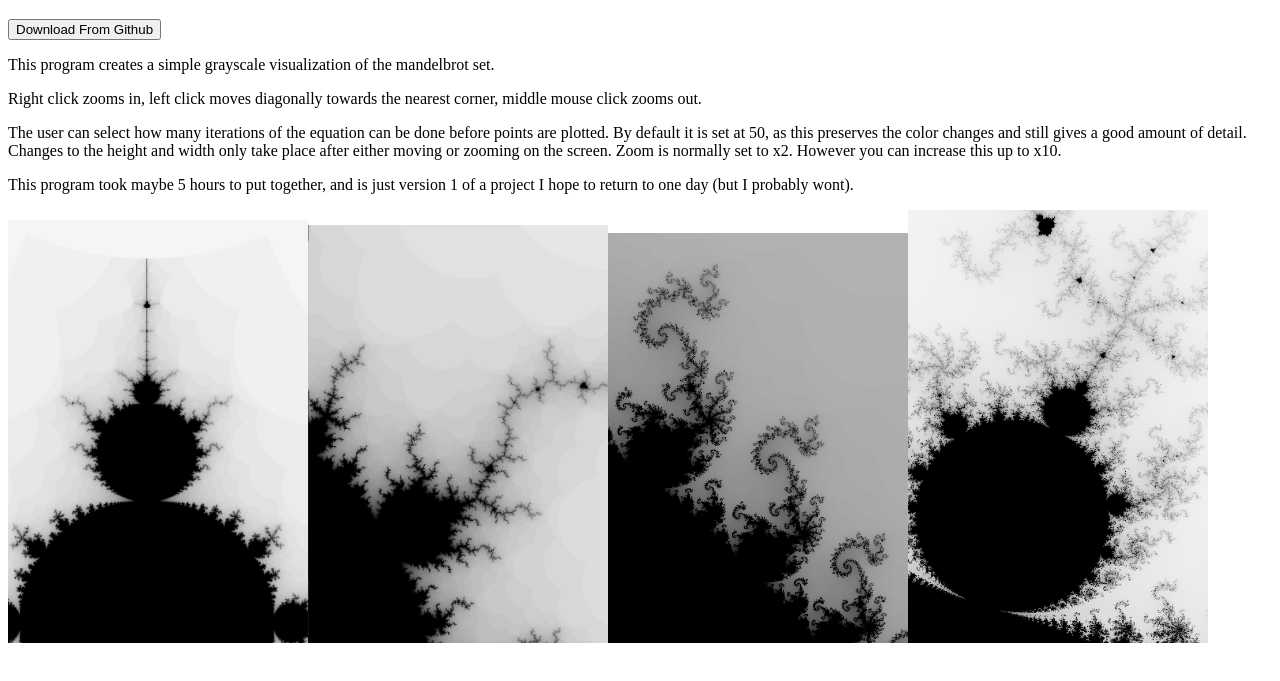
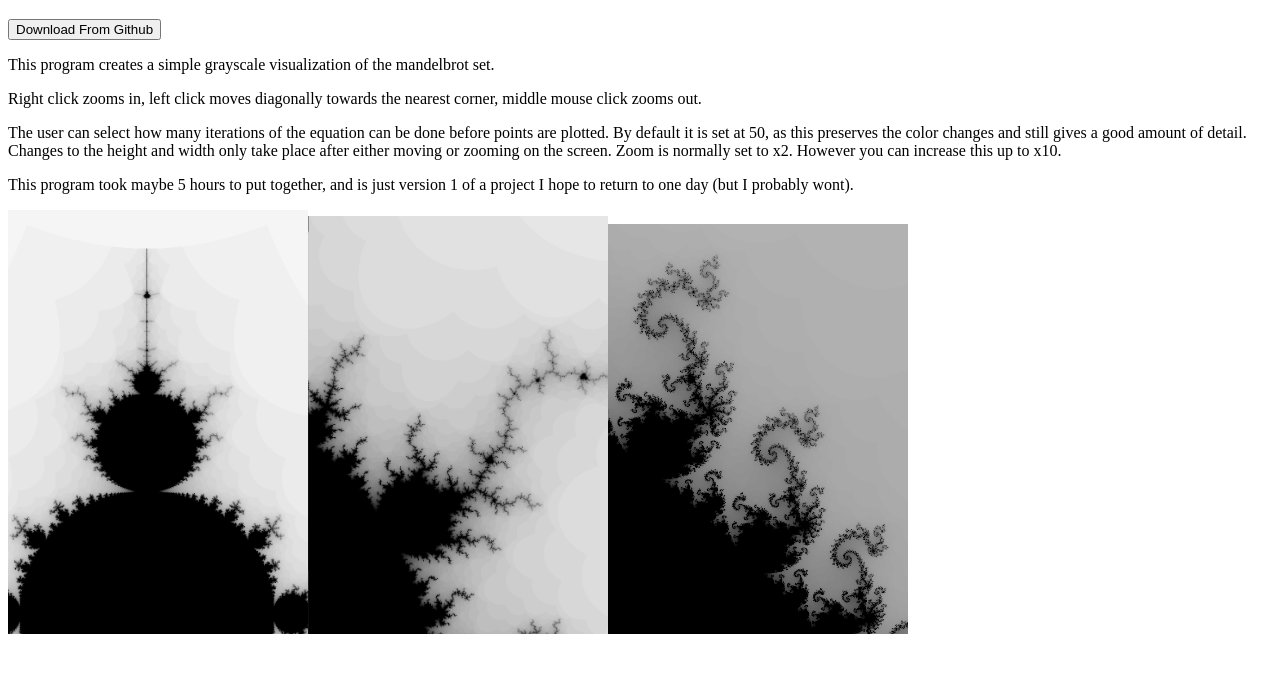
Before and after one commit to brynaytes/Mandelbrot, a plain HTML site: page index.html in a window 1280 px wide. Shown: the part 61-742 px from the top of the page. Drawn offline with Linux system fonts and the light colour scheme.

Commit message:
Update index.html

```diff
--- a/index.html
+++ b/index.html
@@ -30,7 +30,7 @@
 		<p>
 			This program took maybe 5 hours to put together, and is just version 1 of a project I hope to return to one day (but I probably wont).
 		</p>
-		<img src="mandelImages/m1.png"><img src="mandelImages/m2.png"><img src="mandelImages/m3.png"><img src="mandelImages/m6.png">
+		<img src="mandelImages/m1.png"><img src="mandelImages/m2.png"><img src="mandelImages/m3.png">
 
 	</body>
 
```
